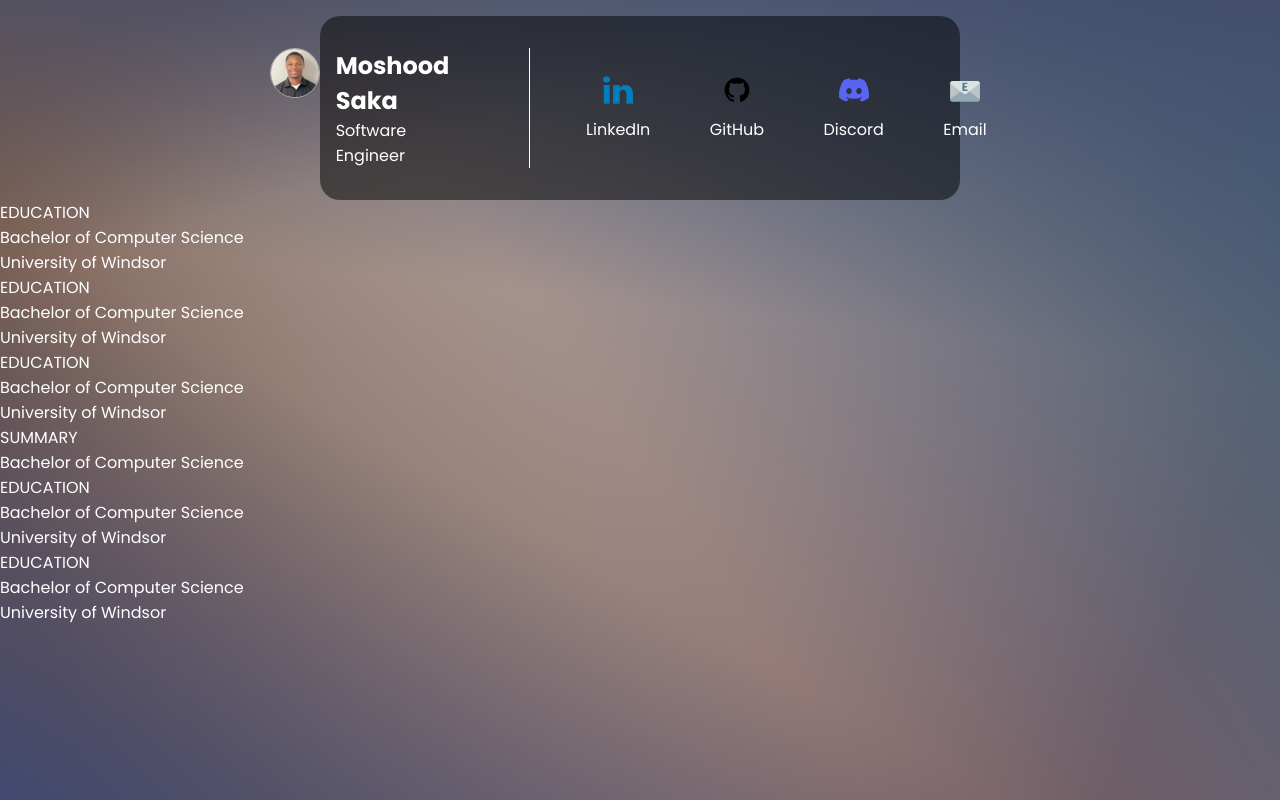
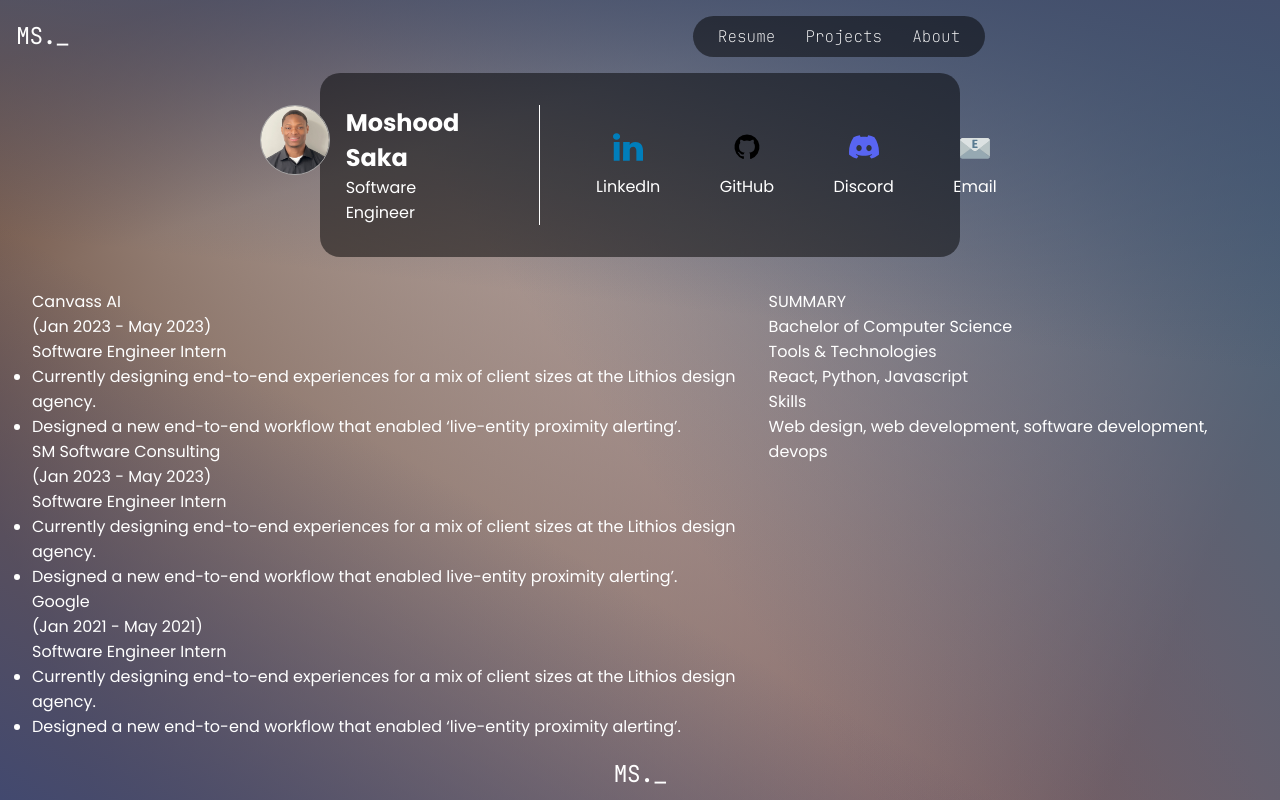
Before and after one commit to saka01/personalportfolio, a Next.js app: page /resume in a window 1280 px wide. Built offline with nearby package versions, Linux system fonts and the light colour scheme.

Commit message:
added some experience

```diff
--- a/components/ResumeNav.jsx
+++ b/components/ResumeNav.jsx
@@ -8,8 +8,8 @@ const ResumeNav = () => {
           id="profile_pic"
           src="/images/profile_pic.jpg"
           alt="Moshood Saka Profile pic"
-          width={50}
-          height={50}
+          width={70}
+          height={70}
           style={{
             borderRadius: "50%",
             border: "0.5px solid darkgrey",
--- a/components/resume/Education.js
+++ b/components/resume/Education.js
@@ -2,7 +2,7 @@ const Education = () => {
     <div>
       <p>EDUCATION</p>
       <p>Bachelor of Computer Science</p>
-      <p>University of Windsor</p>
+      <p>University of Windsor (2023)</p>
     </div>
 };
 
--- a/components/resume/Experience.js
+++ b/components/resume/Experience.js
@@ -1,10 +1,60 @@
 const Experience = () => {
+  const Edata = [
+    {
+      companyName: "Canvass AI",
+      workTime: "(Jan 2023 - May 2023)",
+      workTitle: "Software Engineer Intern",
+      workNotes: [
+        "Currently designing end-to-end experiences for a mix of client sizes at the Lithios design agency.",
+        "Designed a new end-to-end workflow that enabled ‘live-entity proximity alerting’.",
+      ],
+    },
+    {
+      companyName: "SM Software Consulting",
+      workTime: "(Jan 2023 - May 2023)",
+      workTitle: "Software Engineer Intern",
+      workNotes: [
+        "Currently designing end-to-end experiences for a mix of client sizes at the Lithios design agency.",
+        "Designed a new end-to-end workflow that enabled live-entity proximity alerting’.",
+      ],
+    },
+    {
+      companyName: "Google",
+      workTime: "(Jan 2021 - May 2021)",
+      workTitle: "Software Engineer Intern",
+      workNotes: [
+        "Currently designing end-to-end experiences for a mix of client sizes at the Lithios design agency.",
+        "Designed a new end-to-end workflow that enabled ‘live-entity proximity alerting’.",
+      ],
+    },
+  ];
+  console.log(Edata);
   return (
     <div>
-    <div>
-      <p>EDUCATION</p>
-      <p>Bachelor of Computer Science</p>
-      <p>University of Windsor</p>
+      {Edata.map((job, index) => (
+        <div key={index}>
+          <p>{job.companyName}</p>
+          <p>{job.workTime}</p>
+          <p>{job.workTitle}</p>
+          <ul>{job.workNotes.map((note, index) => (
+            <li key={index}>{note}</li>
+          ))}</ul>
+        </div>
+      ))}
+      {/* <div>
+        <p>Canvass AI</p>
+        <p>(Jan 2023 - May 2023)</p>
+        <p>Software Engineer Intern</p>
+        <ul>
+          <li>
+            Currently designing end-to-end experiences for a mix of client sizes
+            at the Lithios design agency.
+          </li>
+          <li>
+            Designed a new end-to-end workflow that enabled ‘live-entity
+            proximity alerting’.
+          </li>
+        </ul>
       </div>
       <div>
         <p>EDUCATION</p>
@@ -15,7 +65,7 @@ return (
         <p>EDUCATION</p>
         <p>Bachelor of Computer Science</p>
         <p>University of Windsor</p>
-    </div>
+      </div> */}
     </div>
   );
 };
--- a/components/resume/Skills.js
+++ b/components/resume/Skills.js
@@ -1,8 +1,7 @@
 const Skills = () => {  return (
   <div>
-    <p>EDUCATION</p>
-    <p>Bachelor of Computer Science</p>
-    <p>University of Windsor</p>
+    <p>Skills</p>
+    <p>Web design, web development, software development, devops</p>
   </div>
 );
 };
--- a/components/resume/Techstack.js
+++ b/components/resume/Techstack.js
@@ -1,9 +1,8 @@
 const Techstack = () => {
     return (
       <div>
-        <p>EDUCATION</p>
-        <p>Bachelor of Computer Science</p>
-        <p>University of Windsor</p>
+        <p>Tools & Technologies</p>
+        <p>React, Python, Javascript</p>
       </div>
     );
 };
--- a/components/resume/index.js
+++ b/components/resume/index.js
@@ -7,11 +7,11 @@ import Skills from "./Skills";
 const Resumetemplate = () => {
 return (
   <div>
-    <div class="resumewrapper">
-      <div class="experience">
+    <div className="resumewrapper">
+      <div className="experience">
         <Experience />
       </div>
-      <div class="otherexperience">
+      <div className="otherexperience">
         <Summary />
         <Education />
         <Techstack />
@@ -21,5 +21,5 @@ return (
   </div>
 );
 }
-Resumetemplate.getLayout = (page) => page;
+// Resumetemplate.getLayout = (page) => page;
 export default Resumetemplate;
--- a/pages/_app.js
+++ b/pages/_app.js
@@ -1,5 +1,7 @@
 import "styles/globals.css";
 import RootLayout from "./layout";
+import Head from "next/head";
+
 
 function MyApp({ Component, pageProps }) {
   const getLayout =
--- a/pages/resume.js
+++ b/pages/resume.js
@@ -9,6 +9,6 @@ const Resume = () => {
         </div>
     );
 }
-Resume.getLayout = (page) => page;
+// Resume.getLayout = (page) => page;
 
 export default Resume;
--- a/styles/globals.css
+++ b/styles/globals.css
@@ -150,7 +150,16 @@ a {
   padding-right: 5em;
 
 }
+.resumewrapper{
+  display: flex;
+  flex-direction: row;
+  margin: 2em;
 
+}
+.otherexperience{
+display: flex;
+flex-direction: column;
+}
 @media screen and (max-width: 1240px) {
    .resumenavwrapper{
   display: flex;
@@ -189,4 +198,15 @@ a {
   padding-right: 0em;
 
 }
+
+.resumewrapper{
+  display: flex;
+  flex-direction: column;
+  margin: 1em;
+
 }
+.otherexperience{
+display: flex;
+flex-direction: column;
+}
+}
```
Lines whose indentation alone changed are shown as unchanged.
